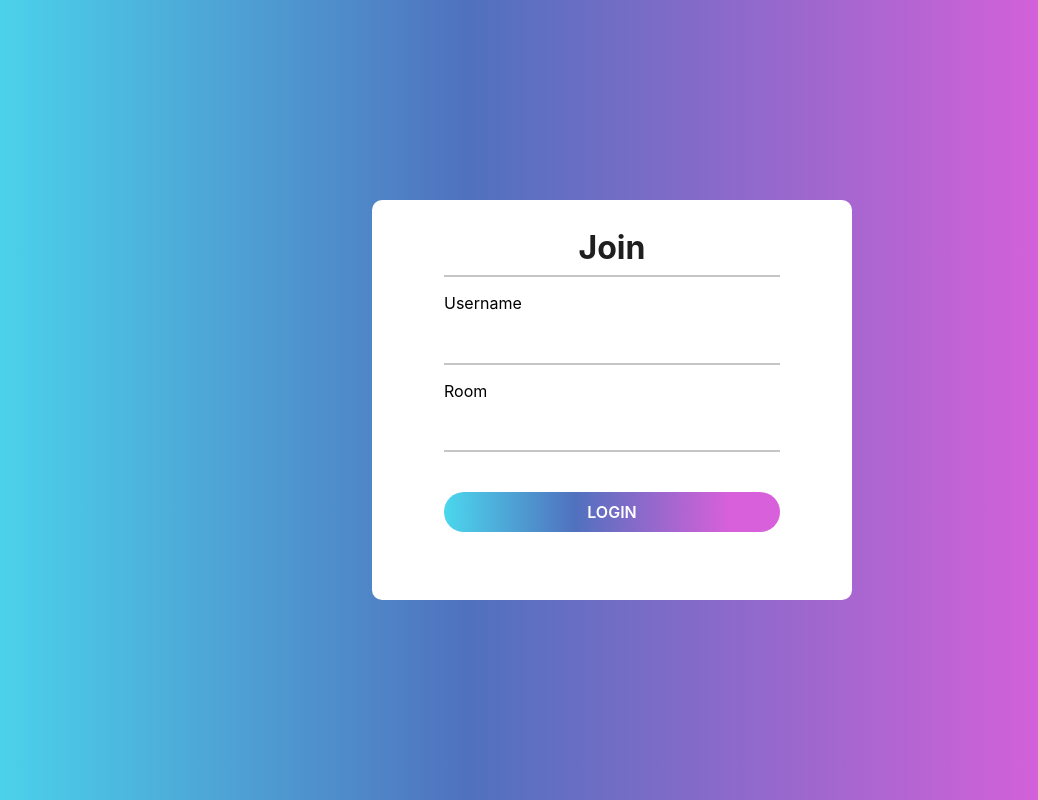
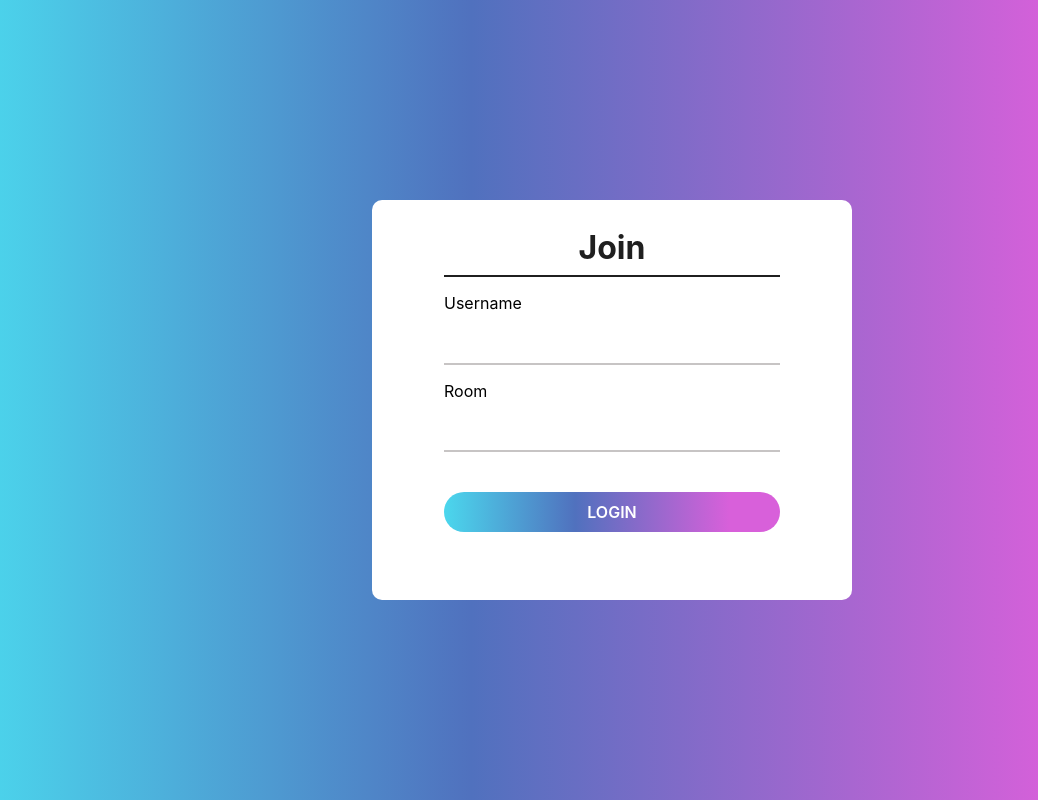
Before and after one commit to jakedoren/react-socket-chatapp-client, a React (Create React App) app: page / in a window 1280 px wide. Shown: the whole page, without its empty margins (28-1066 px from the left). Built offline with nearby package versions, Linux system fonts and the light colour scheme.

Commit message:
changed span style under Join in Login page

```diff
--- a/src/components/login/Login.css
+++ b/src/components/login/Login.css
@@ -55,7 +55,7 @@ p{
 }
 
 .inputs span {
-    background-color: #c7c4c4;
+    background-color: #1f1f1f;
     width: 100%;
     height: 2px;
     margin-top: 0.5em;
```
